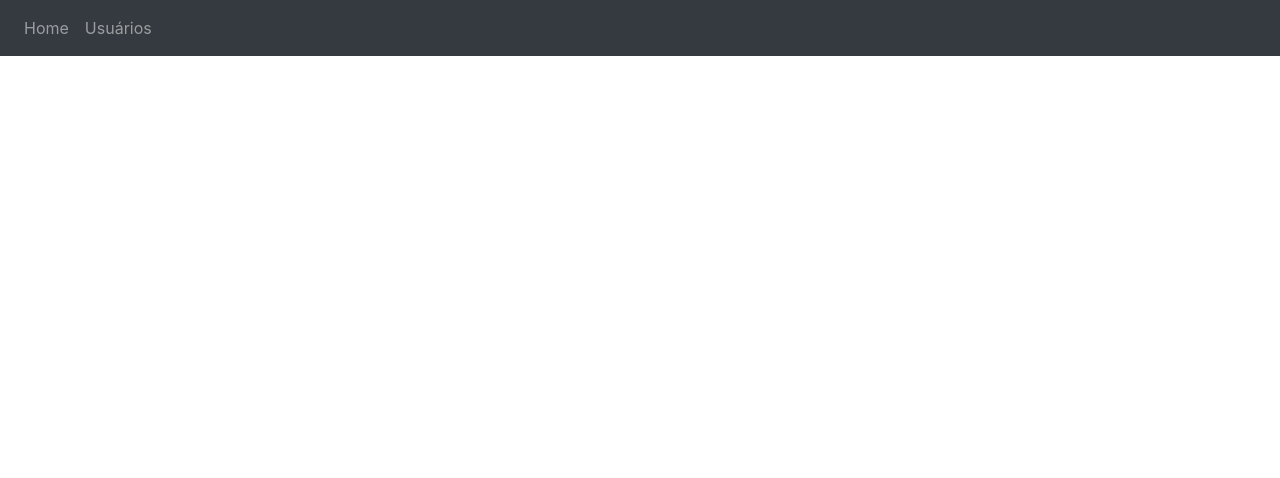
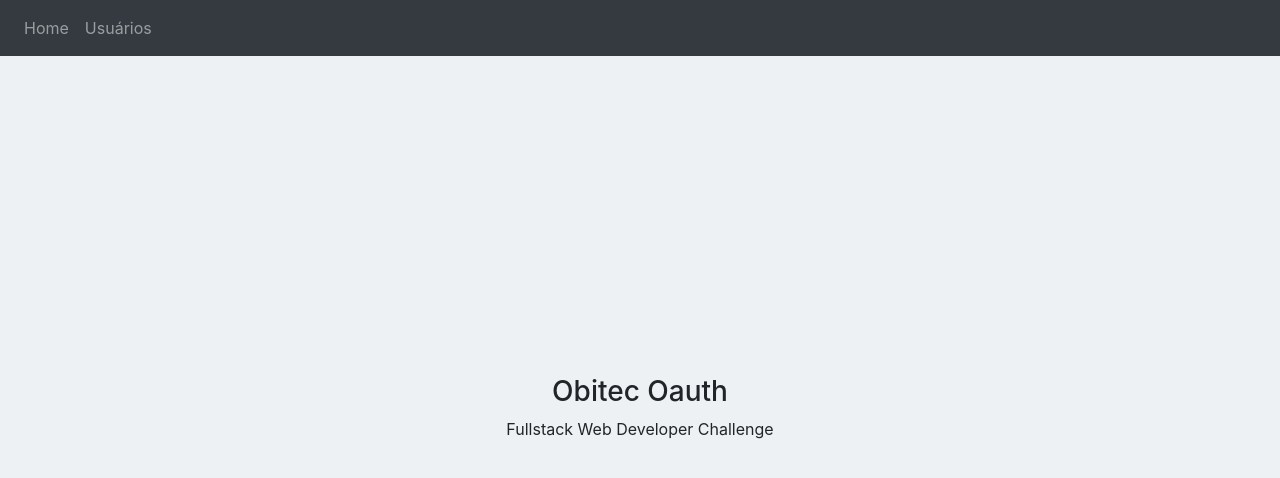
Before and after one commit to npbrito/challenge-full-stack-web-developer-front, a Vue app: page / in a window 1280 px wide. Shown: the top 478 px of the page. Built offline with nearby package versions, Linux system fonts and the light colour scheme.

Commit message:
Home page with vuerouter

```diff
--- a/src/App.vue
+++ b/src/App.vue
@@ -1,6 +1,7 @@
 <template>
   <div>
     <Header />
+    <router-view />
   </div>
 </template>
 
--- a/src/main.js
+++ b/src/main.js
@@ -1,5 +1,6 @@
 import Vue from 'vue'
 import App from './App.vue'
+import router from "./router/index.js";
 import BootstrapVue from 'bootstrap-vue'
 import 'bootstrap/dist/css/bootstrap.css'
 import 'bootstrap-vue/dist/bootstrap-vue.css'
@@ -9,5 +10,6 @@ Vue.use(BootstrapVue);
 Vue.config.productionTip = false
 
 new Vue({
+  router,
   render: h => h(App)
 }).$mount('#app')
--- /dev/null
+++ b/src/router/index.js
@@ -0,0 +1,23 @@
+import Vue from 'vue'
+import Home from '../views/Home.vue'
+import Router from 'vue-router';
+
+Vue.use(Router);
+
+const router = new Router({
+    routes: [
+        {
+            path: "/",
+            name: "home",
+            component: Home
+        },
+        {
+            path: "/users",
+            name: "users",
+            component: Home
+        }
+    ],
+    mode: 'history'
+});
+
+export default router;
--- /dev/null
+++ b/src/views/Home.vue
@@ -0,0 +1,20 @@
+<template>
+<div >
+  <div class="d-flex flex-column justify-content-center" style="height: 90vh;">
+    <h3 style="text-align: center;">Obitec Oauth</h3>
+    <p style="text-align: center;">Fullstack Web Developer Challenge</p>
+    </div>
+  </div>
+</template>
+
+<script>
+export default {
+  name: "Home",
+};
+</script>
+
+<style>
+  body {
+    background: #EEF1F4 !important;
+  }
+</style>
```
